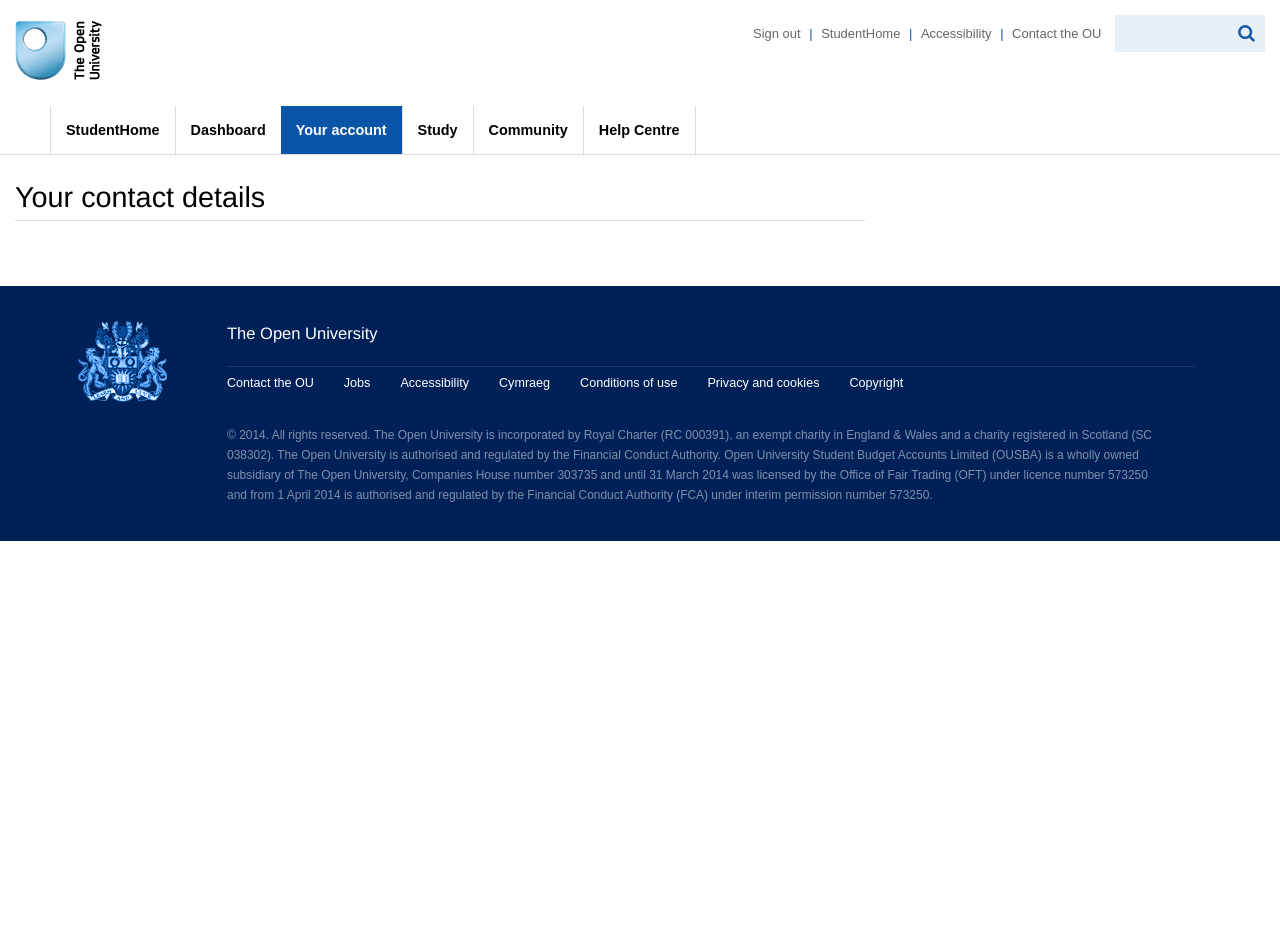
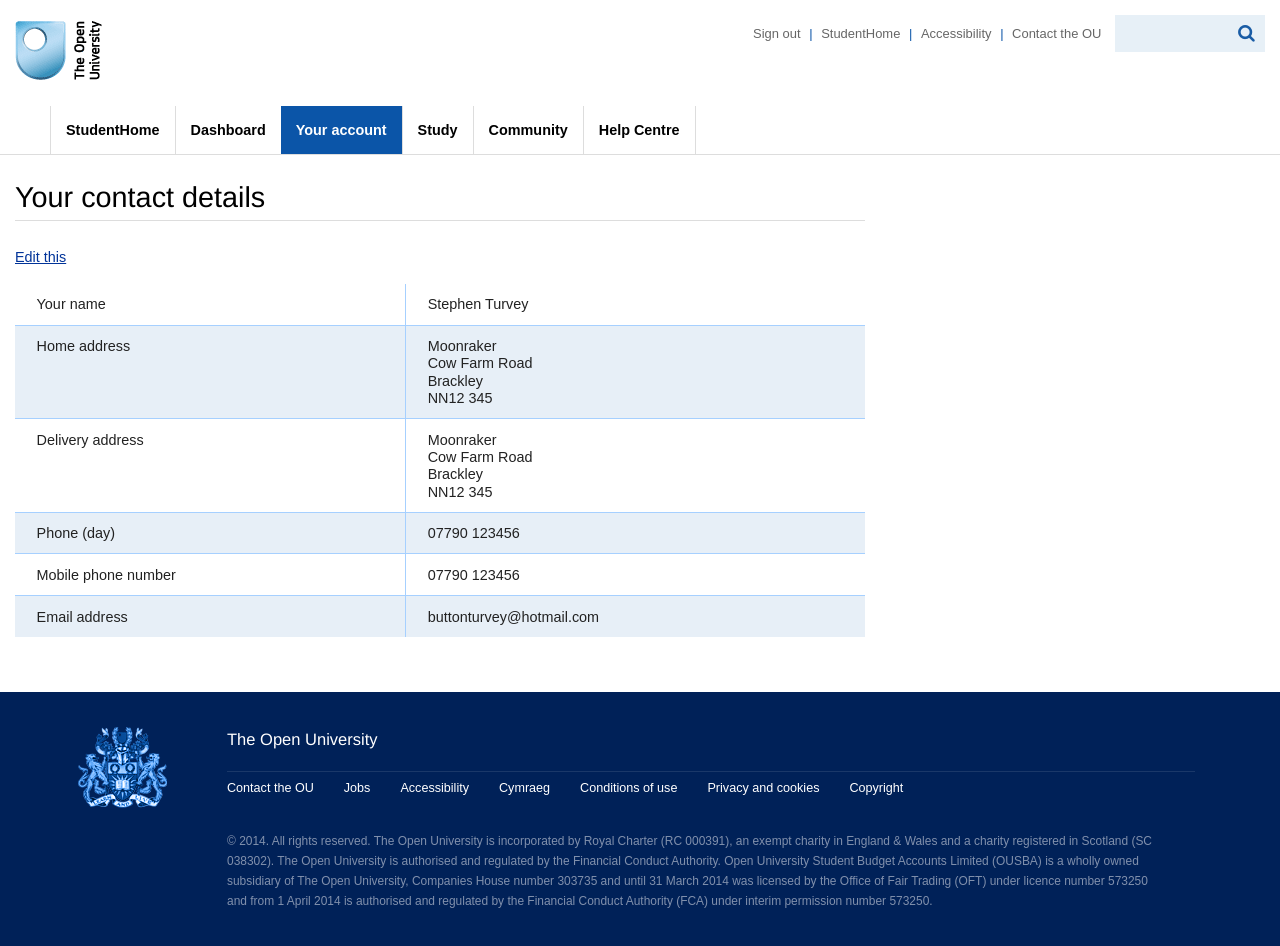
Before and after one commit to the-open-university/student-theme-framework, a Jekyll site: the page built from account-contact.html, in a window 1280 px wide. Built offline with Jekyll 4.4.1, drawn with Linux system fonts in a browser that asks for light colours; nearby versions of some CDN libraries; before the commit the page ends 900 px from its top, so only the background shows below that.

Commit message:
contact data

```diff
--- a/account-contact.html
+++ b/account-contact.html
@@ -34,7 +34,16 @@ ident: true
 
 <h1>{{ page.title }}</h1>
 
+<p><a href="#">Edit this</a></p>
 
+<table>
+<tr><td>Your name</td><td>Stephen Turvey</td></tr>
+<tr><td>Home address</td><td>Moonraker<br />Cow Farm Road<br />Brackley<br />NN12 345</td></tr>
+<tr><td>Delivery address</td><td>Moonraker<br />Cow Farm Road<br />Brackley<br />NN12 345</td></tr>
+<tr><td>Phone (day)</td><td>07790 123456</td></tr>
+<tr><td>Mobile phone number</td><td>07790 123456</td></tr>
+<tr><td>Email address</td><td>buttonturvey@hotmail.com</td></tr>
+</table>
 
 </div> <!-- end ou-content -->
 </div> <!-- end ou-region1 -->
```
